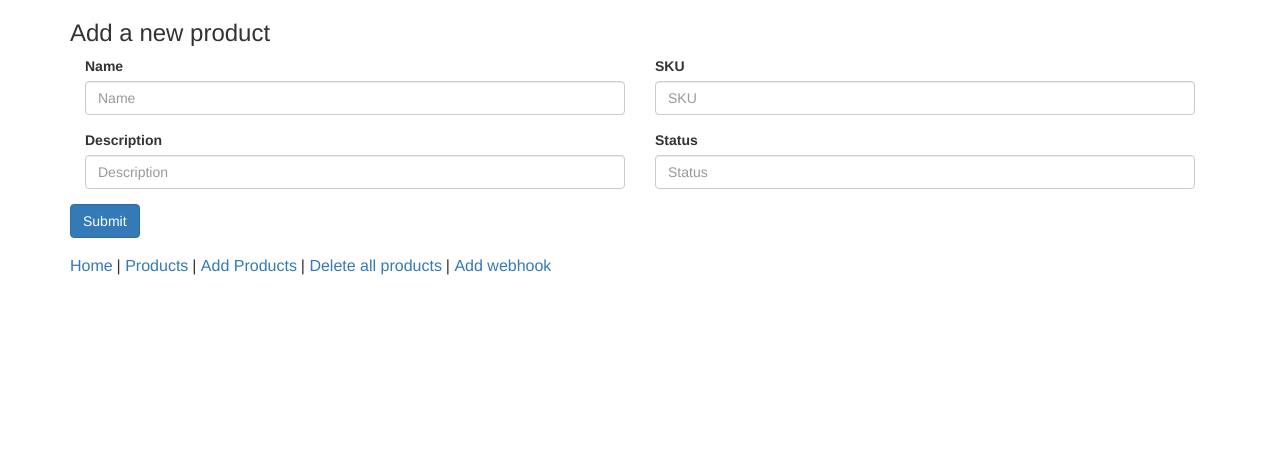
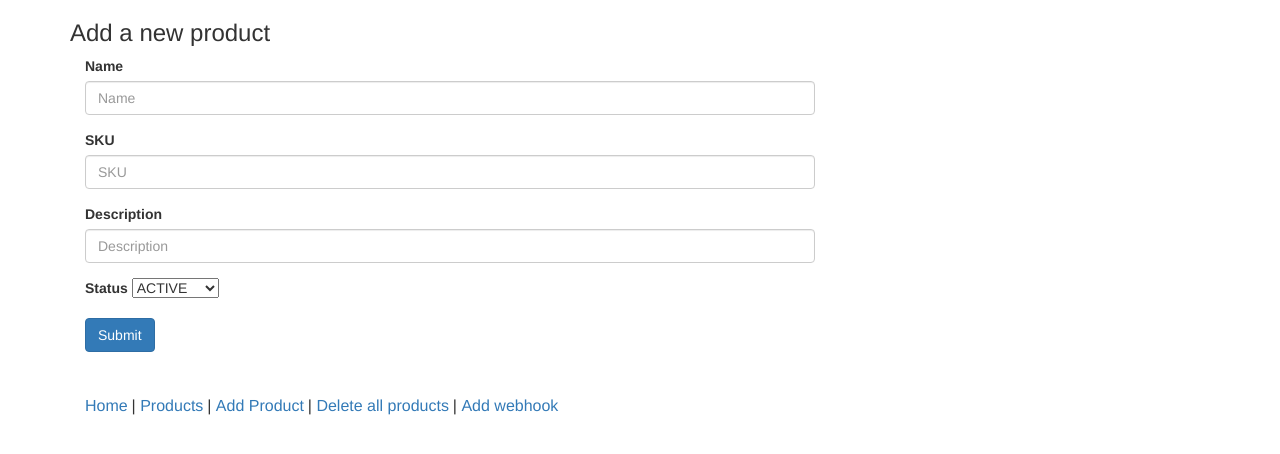
Before and after one commit to 36rahu/Acme-product-import, a Flask app: page /products/add/ in a window 1280 px wide. Shown: the top 454 px of the page. Run offline with Flask 2, Linux system fonts and the light colour scheme; some libraries are stand-ins or nearby versions.

Commit message:
Small fixes in the templates

```diff
--- a/templates/product_add.html
+++ b/templates/product_add.html
@@ -8,24 +8,30 @@
     <div class="container">
       <h3>Add a new product</h3>
       <form method="post" action="/products/add/">
-        <div class="form-group col-sm-6">
+        <div class="form-group col-sm-8">
           <label for="exampleFormControlInput1">Name</label>
           <input type="text" class="form-control" id="name" placeholder="Name" name="name">
         </div>
-        <div class="form-group col-sm-6">
+        <div class="form-group col-sm-8">
           <label for="exampleFormControlInput1">SKU</label>
           <input type="text" class="form-control" id="sku" placeholder="SKU" name="sku">
         </div>
-        <div class="form-group col-sm-6">
+        <div class="form-group col-sm-8">
           <label for="exampleFormControlInput1">Description</label>
           <input type="text" class="form-control" id="description" placeholder="Description" name="description">
         </div>
-        <div class="form-group col-sm-6">
+        <div class="form-group col-sm-8">
           <label for="exampleFormControlInput1">Status</label>
-          <input type="text" class="form-control" id="status" placeholder="Status" name="status">
+          <select class="custom-select" name="status" required>
+            <option selected value="ACTIVE">ACTIVE</option>
+            <option value="INACTIVE">INACTIVE</option>
+          </select>
         </div>
+        <div class="form-group col-sm-8">
         <button type="submit" class="btn btn-primary" value="submit">Submit</button>
+        </div>
       </form>
+      <div class="form-group col-sm-8">
         <p>
           {% with messages = get_flashed_messages() %}
             {% if messages %}
@@ -37,17 +43,19 @@
             {% endif %}
           {% endwith %}
         </p>
-
+      </div>
+      <div class="form-group col-sm-8">
         <div class="sameline">
         <a href="/">Home</a>
         <p> | </p>
         <a href="/products/">Products</a>
         <p> | </p>
-      <a href="/products/add/">Add Products</a>
+        <a href="/products/add/">Add Product</a>
         <p> | </p>
         <a href="/products/delete/">Delete all products</a>
         <p> | </p>
         <a href="/webhook/add/">Add webhook</a>
+        </div>
       </div>
     <style type="text/css">
       .sameline a, .sameline p {
--- a/templates/products.html
+++ b/templates/products.html
@@ -75,7 +75,7 @@
       <p> | </p>
       <a href="/products/">Products</a>
       <p> | </p>
-      <a href="/products/add/">Add Products</a>
+      <a href="/products/add/">Add Product</a>
       <p> | </p>
       <a href="/products/delete/">Delete all products</a>
       <p> | </p>
--- a/templates/products_delete.html
+++ b/templates/products_delete.html
@@ -32,7 +32,7 @@
       <p> | </p>
       <a href="/products/">Products</a>
       <p> | </p>
-      <a href="/products/add/">Add Products</a>
+      <a href="/products/add/">Add Product</a>
       <p> | </p>
       <a href="/products/delete/">Delete all products</a>
       <p> | </p>
--- a/templates/upload.html
+++ b/templates/upload.html
@@ -72,7 +72,7 @@
 			<p> | </p>
 			<a href="/products/">Products</a>
 			<p> | </p>
-			<a href="/products/add/">Add Products</a>
+			<a href="/products/add/">Add Product</a>
 			<p> | </p>
 			<a href="/products/delete/">Delete all products</a>
 			<p> | </p>
--- a/templates/webhook_add.html
+++ b/templates/webhook_add.html
@@ -18,7 +18,7 @@
         </div>
         <div class="form-group col-sm-8">
           <label for="exampleFormControlInput1">Host name</label>
-          <input type="text" class="form-control" id="host" placeholder="Host name" name="host" required>
+          <input type="text" class="form-control" id="host" placeholder="Host name like : enqysx0hrisw.x.pipedream.net" name="host" required>
         </div>
         <div class="form-group col-sm-8">
           <label for="exampleFormControlInput1">Endpoint</label>
@@ -33,7 +33,7 @@
         </div>
         <div class="form-group col-sm-8">
           <label for="exampleFormControlInput1">Extra payload</label>
-          <input type="text" class="form-control" id="extra_payload" placeholder="Extra payload in json structure" name="extra_paylod" required>
+          <input type="text" class="form-control" id="extra_payload" placeholder="Extra payload in json structure" name="extra_paylod">
         </div>
         <div class="form-group col-sm-8">
           <button type="submit" class="btn btn-primary" value="submit">Submit</button>
@@ -57,7 +57,7 @@
       <p> | </p>
       <a href="/products/">Products</a>
       <p> | </p>
-      <a href="/products/add/">Add Products</a>
+      <a href="/products/add/">Add Product</a>
       <p> | </p>
       <a href="/products/delete/">Delete all products</a>
       <p> | </p>
```
Also changed, not shown: templates/product_edit.html (+15 -7 lines). Lines whose indentation alone changed are shown as unchanged.
